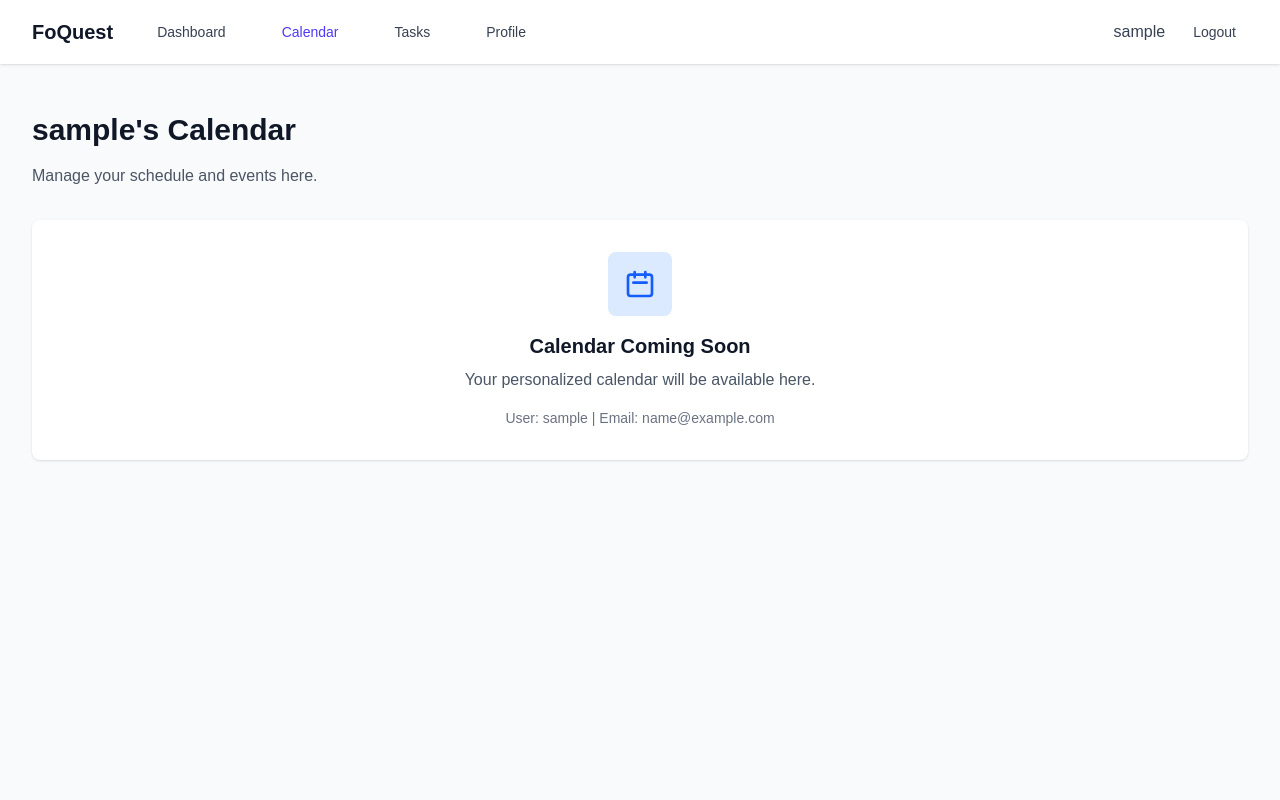
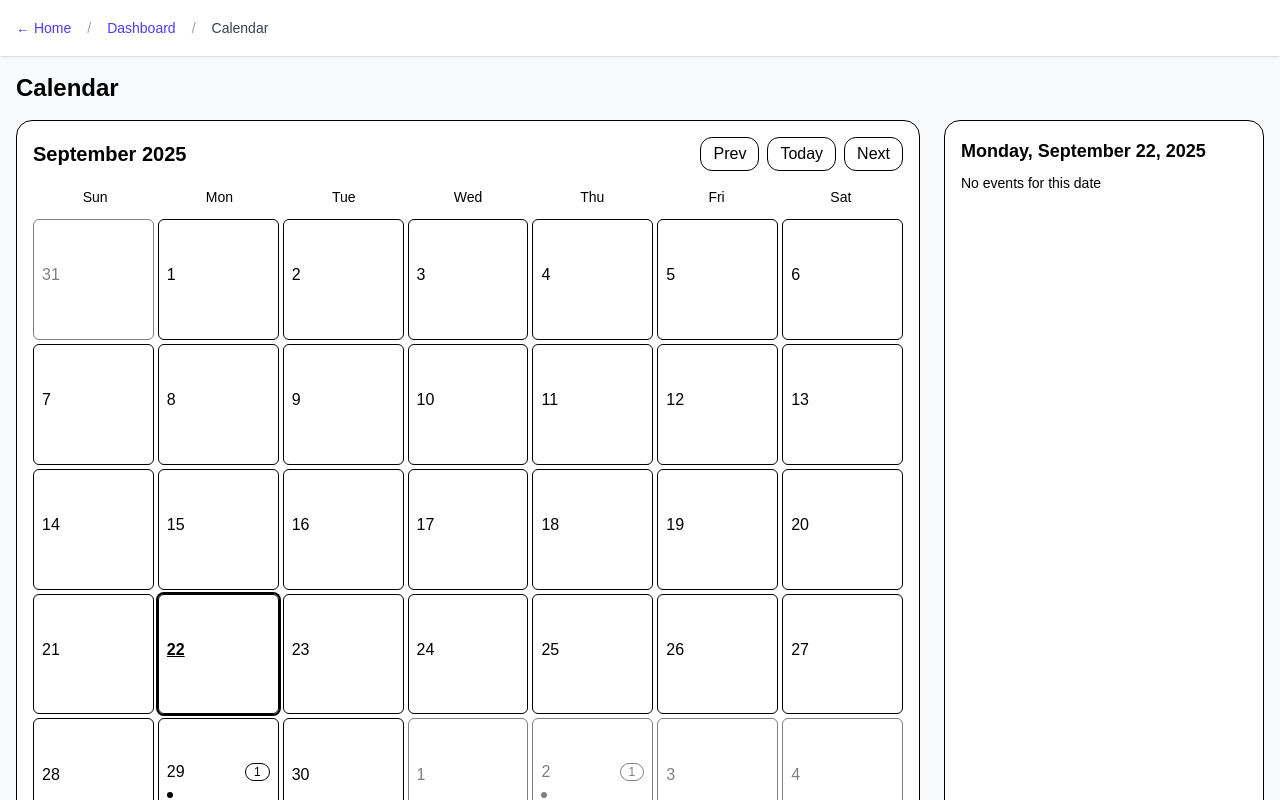
Before and after one commit to ryanrvargas/foquest-public, a Next.js app in the folder FoQuest/frontend/: page /dashboard/calendar in a window 1280 px wide. Shown: the top 800 px of the page. Built offline with nearby package versions, Linux system fonts and the light colour scheme; sample sign-in values are in the browser's storage.

Commit message:
Calendar

```diff
--- a/FoQuest/frontend/src/app/dashboard/calendar/page.tsx
+++ b/FoQuest/frontend/src/app/dashboard/calendar/page.tsx
@@ -4,6 +4,7 @@ import Link from 'next/link';
 import { useUser } from '@/contexts/UserContext';
 import { useRouter } from 'next/navigation';
 import { useEffect } from 'react';
+import Calendar from '@/components/Calendar';
 
 export default function CalendarPage() {
   const { user, logout, isLoading } = useUser();
@@ -15,99 +16,35 @@ export default function CalendarPage() {
     }
   }, [user, isLoading, router]);
 
-  if (isLoading) {
-    return (
-      <div className="min-h-screen bg-gray-50 flex items-center justify-center">
-        <div className="text-center">
-          <div className="animate-spin rounded-full h-12 w-12 border-b-2 border-indigo-600 mx-auto"></div>
-          <p className="mt-4 text-gray-600">Loading...</p>
-        </div>
-      </div>
-    );
-  }
-
-  if (!user) {
-    return null; // Will redirect
-  }
+  // demo events; wire real data later
+  const demoEvents = [
+    { id: '1', date: '2025-09-29', title: 'Yuh' },
+    { id: '2', date: '2025-10-02', title: 'Time to lock in' },
+  ];
 
   return (
     <div className="min-h-screen bg-gray-50">
-      {/* User Navigation */}
       <nav className="bg-white shadow-sm">
-        <div className="max-w-7xl mx-auto px-4 sm:px-6 lg:px-8">
-          <div className="flex justify-between h-16">
-            <div className="flex items-center space-x-8">
-              <Link href="/" className="text-xl font-bold text-gray-900">
-                FoQuest
-              </Link>
-              <Link
-                href="/dashboard"
-                className="text-gray-700 hover:text-gray-900 px-3 py-2 rounded-md text-sm font-medium"
-              >
-                Dashboard
-              </Link>
-              <Link
-                href="/dashboard/calendar"
-                className="text-indigo-600 px-3 py-2 rounded-md text-sm font-medium"
-              >
-                Calendar
-              </Link>
-              <Link
-                href="/dashboard/tasks"
-                className="text-gray-700 hover:text-gray-900 px-3 py-2 rounded-md text-sm font-medium"
-              >
-                Tasks
-              </Link>
-              <Link
-                href="/dashboard/profile"
-                className="text-gray-700 hover:text-gray-900 px-3 py-2 rounded-md text-sm font-medium"
-              >
-                Profile
-              </Link>
-            </div>
-            <div className="flex items-center space-x-4">
-              <span className="text-gray-700">
-                {user.username}
-              </span>
-              <button
-                onClick={logout}
-                className="text-gray-700 hover:text-gray-900 px-3 py-2 rounded-md text-sm font-medium"
-              >
-                Logout
-              </button>
-            </div>
-          </div>
+        <div className="max-w-7xl mx-auto px-4 h-14 flex items-center gap-4">
+          <Link href="/" className="text-sm text-indigo-600">← Home</Link>
+          <span className="text-sm text-gray-400">/</span>
+          <Link href="/dashboard" className="text-sm text-indigo-600">Dashboard</Link>
+          <span className="text-sm text-gray-400">/</span>
+          <span className="text-sm text-gray-700">Calendar</span>
         </div>
       </nav>
 
-      {/* Calendar Content */}
-      <main className="max-w-7xl mx-auto px-4 sm:px-6 lg:px-8 py-12">
-        <div className="mb-8">
-          <h1 className="text-3xl font-bold text-gray-900 mb-4">
-            {user.username}'s Calendar
-          </h1>
-          <p className="text-gray-600">
-            Manage your schedule and events here.
-          </p>
-        </div>
+      <main className="max-w-7xl mx-auto p-4">
+        <h1 className="text-2xl font-bold mb-4 text-black">Calendar</h1>
 
-        {/* Calendar Placeholder */}
-        <div className="bg-white rounded-lg shadow-sm p-8">
-          <div className="text-center">
-            <div className="w-16 h-16 bg-blue-100 rounded-lg flex items-center justify-center mx-auto mb-4">
-              <svg className="w-8 h-8 text-blue-600" fill="none" stroke="currentColor" viewBox="0 0 24 24">
-                <path strokeLinecap="round" strokeLinejoin="round" strokeWidth={2} d="M8 7V3m8 4V3m-9 8h10M5 21h14a2 2 0 002-2V7a2 2 0 00-2-2H5a2 2 0 00-2 2v12a2 2 0 002 2z" />
-              </svg>
-            </div>
-            <h2 className="text-xl font-semibold text-gray-900 mb-2">Calendar Coming Soon</h2>
-            <p className="text-gray-600 mb-4">
-              Your personalized calendar will be available here.
-            </p>
-            <div className="text-sm text-gray-500">
-              User: {user.username} | Email: {user.email}
-            </div>
-          </div>
-        </div>
+
+        <Calendar
+          events={demoEvents}
+          onDateChange={(iso) => {
+            // plug in fetch/filter, modal, or router actions here
+            // console.log('Selected date:', iso);
+          }}
+        />
       </main>
     </div>
   );
--- /dev/null
+++ b/FoQuest/frontend/src/components/Calendar.tsx
@@ -0,0 +1,156 @@
+"use client";
+import { useMemo, useState } from "react";
+
+type EventItem = { id: string; date: string; title: string; };
+
+function pad(n: number) { return n < 10 ? `0${n}` : `${n}`; }
+function toISO(d: Date) { return `${d.getFullYear()}-${pad(d.getMonth()+1)}-${pad(d.getDate())}`; }
+function startOfMonth(d: Date) { return new Date(d.getFullYear(), d.getMonth(), 1); }
+function addMonths(d: Date, k: number) { const nd = new Date(d); nd.setMonth(nd.getMonth()+k); return nd; }
+function sameDay(a: Date,b: Date){return a.getFullYear()===b.getFullYear()&&a.getMonth()===b.getMonth()&&a.getDate()===b.getDate();}
+const weekdayLabels = ["Sun","Mon","Tue","Wed","Thu","Fri","Sat"];
+
+export default function Calendar({
+  initialDate,
+  events = [],
+  onDateChange,
+}: {
+  initialDate?: Date;
+  events?: EventItem[];
+  onDateChange?: (isoDate: string) => void;
+}) {
+  const today = useMemo(() => new Date(), []);
+  const [cursor, setCursor] = useState<Date>(initialDate ?? new Date());
+  const [selectedISO, setSelectedISO] = useState<string>(toISO(initialDate ?? new Date()));
+
+  const { gridDays, monthLabel } = useMemo(() => {
+    const first = startOfMonth(cursor);
+    const firstGridDate = new Date(first);
+    firstGridDate.setDate(first.getDate() - first.getDay()); // start on Sunday
+    const days: { date: Date; inMonth: boolean }[] = [];
+    for (let i = 0; i < 42; i++) {
+      const d = new Date(firstGridDate);
+      d.setDate(firstGridDate.getDate() + i);
+      days.push({ date: d, inMonth: d.getMonth() === cursor.getMonth() });
+    }
+    return {
+      gridDays: days,
+      monthLabel: `${cursor.toLocaleString(undefined, { month: "long" })} ${cursor.getFullYear()}`,
+    };
+  }, [cursor]);
+
+  const eventsByDay = useMemo(() => {
+    const m = new Map<string, EventItem[]>();
+    for (const ev of events) m.set(ev.date, [...(m.get(ev.date) ?? []), ev]);
+    return m;
+  }, [events]);
+
+  const selectedEvents = eventsByDay.get(selectedISO) ?? [];
+
+  function selectDate(d: Date) {
+    const iso = toISO(d);
+    setSelectedISO(iso);
+    onDateChange?.(iso);
+  }
+
+  return (
+    <div className="grid gap-6 lg:grid-cols-[1fr_320px]">
+      {/* Left: calendar grid - white card with black outline */}
+      <div className="rounded-2xl p-4 bg-white border border-black">
+        <div className="flex items-center justify-between mb-3">
+          <div className="text-xl font-semibold text-black">{monthLabel}</div>
+
+          <div className="flex gap-2 text-black">
+            <button
+              className="px-3 py-1 rounded-xl border border-black hover:bg-gray-50"
+              onClick={() => setCursor(addMonths(cursor,-1))}
+            >
+              Prev
+            </button>
+            <button
+              className="px-3 py-1 rounded-xl border border-black hover:bg-gray-50"
+              onClick={() => setCursor(new Date())}
+            >
+              Today
+            </button>
+            <button
+              className="px-3 py-1 rounded-xl border border-black hover:bg-gray-50"
+              onClick={() => setCursor(addMonths(cursor,1))}
+            >
+              Next
+            </button>
+          </div>
+        </div>
+
+        {/* Weekday header - black divider line */}
+        <div className="grid grid-cols-7 text-sm text-black mb-2">
+          {weekdayLabels.map(d => (
+            <div key={d} className="px-2 py-1 text-center">{d}</div>
+          ))}
+        </div>
+
+        {/* Day cells - white with black outlines */}
+        <div className="grid grid-cols-7 gap-1">
+          {gridDays.map(({ date, inMonth }) => {
+            const iso = toISO(date);
+            const isToday = sameDay(date, today);
+            const isSelected = iso === selectedISO;
+            const count = (eventsByDay.get(iso)?.length ?? 0);
+
+            return (
+              <button
+                key={iso}
+                onClick={() => selectDate(date)}
+                className={[
+                  "aspect-square rounded-md p-2 text-left",
+                  "border border-black",
+                  "hover:bg-gray-200",
+                  "text-black",
+                  inMonth ? "" : "opacity-50",
+                  isSelected ? "ring-2 ring-black" : "",
+                ].join(" ")}
+              >
+                <div className="flex items-center justify-between">
+                  <span className={(isToday ? "font-bold underline " : "font-medium ") + "text-black"}>
+
+                    {date.getDate()}
+                  </span>
+                  {count > 0 ? (
+                    <span className="text-xs rounded-full px-2 border border-black">
+                      {count}
+                    </span>
+                  ) : null}
+                </div>
+                <div className="mt-2 flex gap-1">
+                  {(eventsByDay.get(iso) ?? []).slice(0,3).map(ev => (
+                    <span key={ev.id} className="w-1.5 h-1.5 rounded-full bg-black" />
+                  ))}
+                </div>
+              </button>
+            );
+          })}
+        </div>
+      </div>
+
+      {/* Right: selected day details - white card with black outline */}
+      <div className="rounded-2xl p-4 bg-white border border-black">
+        <div className="text-lg font-semibold mb-2 text-black">
+          {new Date(selectedISO).toLocaleDateString(undefined,{weekday:"long",year:"numeric",month:"long",day:"numeric"})}
+        </div>
+
+        {selectedEvents.length === 0 ? (
+          <div className="text-sm text-black">No events for this date</div>
+        ) : (
+          <ul className="space-y-2">
+            {selectedEvents.map(ev => (
+              <li key={ev.id} className="p-3 rounded-xl border border-black hover:bg-gray-50">
+                <div className="bg-yellow-200 text-sm font-medium text-black font-bold">{ev.title}</div>
+                <div className="text-xs text-black">{ev.date}</div>
+              </li>
+            ))}
+          </ul>
+        )}
+      </div>
+    </div>
+  );
+}
```
